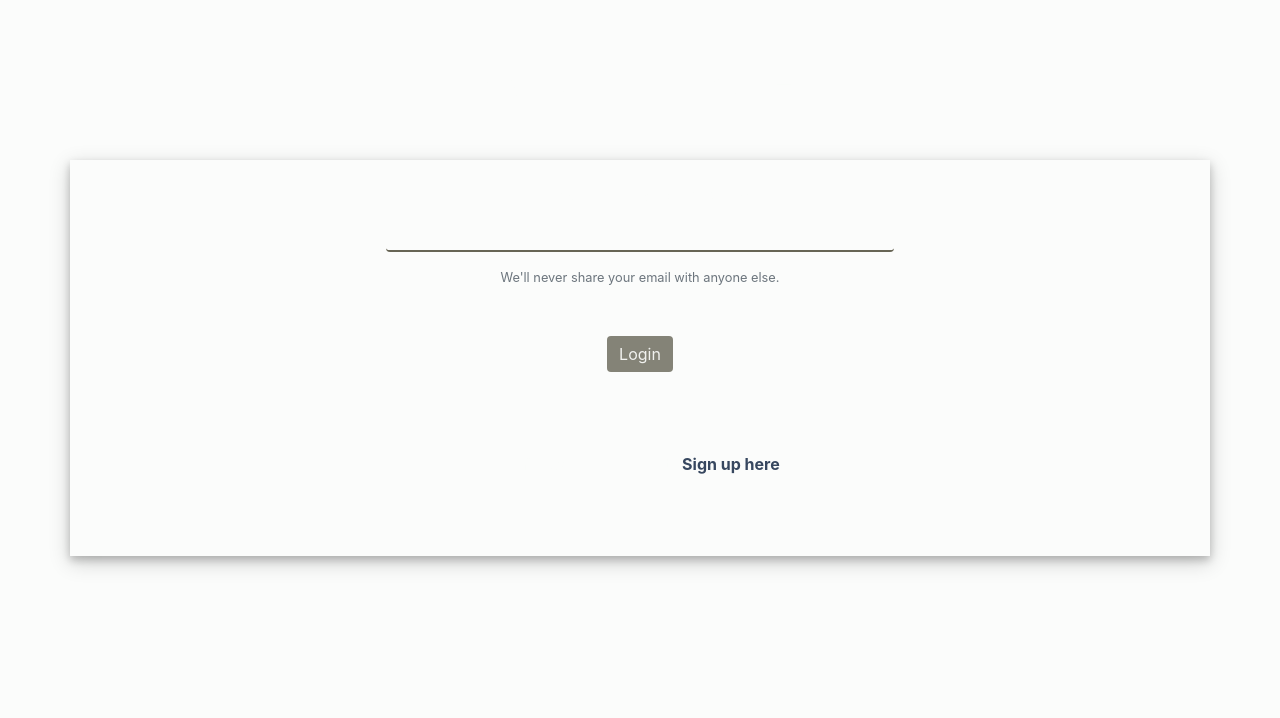
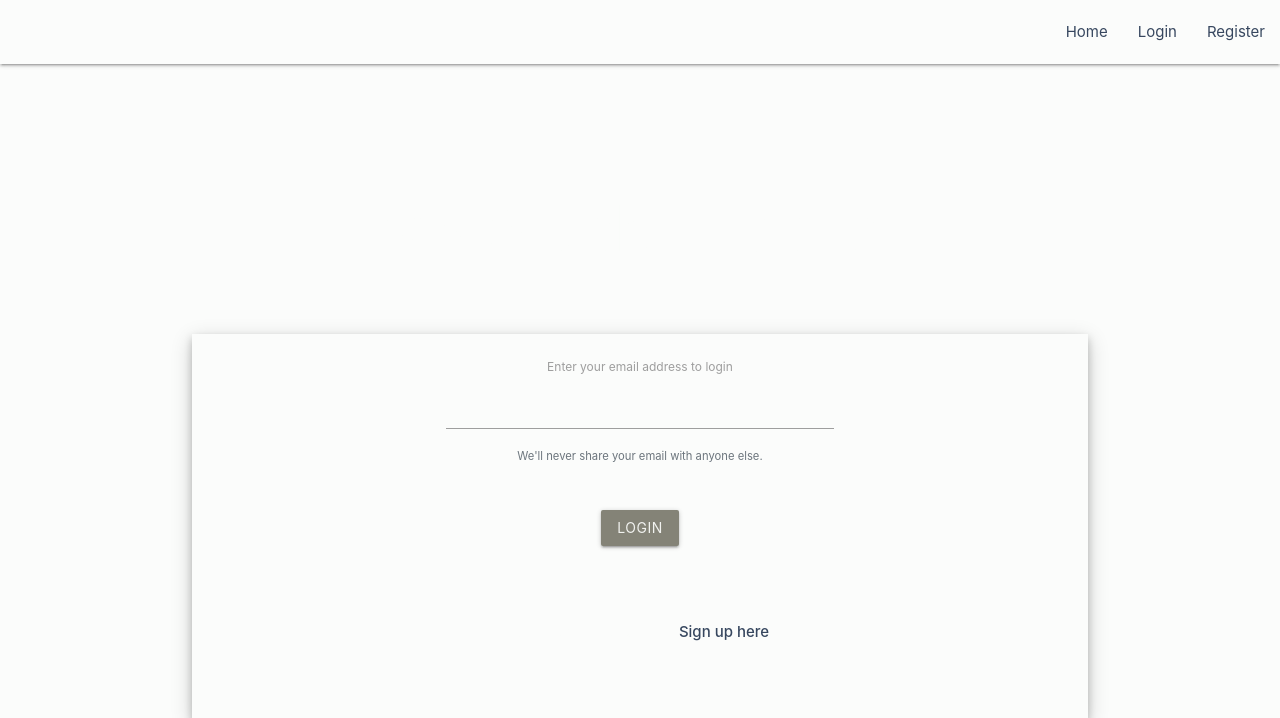
Before and after one commit to ClaireLally8/StudyPal, a Flask app: page / in a window 1280 px wide. Shown: the top 718 px of the page. Run offline with Flask 2, Linux system fonts and the light colour scheme; some libraries are stand-ins or nearby versions.

Commit message:
adjust class names for CSS

```diff
--- a/templates/index.html
+++ b/templates/index.html
@@ -6,10 +6,19 @@
     <meta http-equiv="X-UA-Compatible" content="ie=edge">
     <title>Study Tracker</title>
      <link rel="stylesheet" href="https://stackpath.bootstrapcdn.com/bootstrap/4.3.1/css/bootstrap.min.css" integrity="sha384-ggOyR0iXCbMQv3Xipma34MD+dH/1fQ784/j6cY/iJTQUOhcWr7x9JvoRxT2MZw1T" crossorigin="anonymous">
-     <link rel="stylesheet" href="{{ url_for('static', filename='css/scss.scss') }}" type="text/scss" />
+      <link rel="stylesheet" href="https://cdnjs.cloudflare.com/ajax/libs/materialize/1.0.0/css/materialize.min.css">
      <link rel="stylesheet" href="{{ url_for('static', filename='css/style.css') }}" type="text/css" />
 </head>
 <body>
+    <nav>
+      <div class="nav-wrapper">
+        <ul id="nav-mobile" class="right">
+        <li><a  class = "navlink" href="{{ url_for('base') }}">Home</a></li>
+          <li><a  class = "navlink" href="{{ url_for('home') }}">Login</a></li>
+          <li><a  class = "navlink" href="{{ url_for('register') }}">Register</a></li>
+        </ul>
+      </div>
+    </nav>
 <h1 class="nameindex">My Study Tracker</h1>
  {% block body %}
  {% endblock %}
@@ -18,5 +27,6 @@
 <script src="https://cdnjs.cloudflare.com/ajax/libs/popper.js/1.14.7/umd/popper.min.js" integrity="sha384-UO2eT0CpHqdSJQ6hJty5KVphtPhzWj9WO1clHTMGa3JDZwrnQq4sF86dIHNDz0W1" crossorigin="anonymous"></script>
 <script src="https://stackpath.bootstrapcdn.com/bootstrap/4.3.1/js/bootstrap.min.js" integrity="sha384-JjSmVgyd0p3pXB1rRibZUAYoIIy6OrQ6VrjIEaFf/nJGzIxFDsf4x0xIM+B07jRM" crossorigin="anonymous"></script>
     <script src="https://cdnjs.cloudflare.com/ajax/libs/materialize/1.0.0/js/materialize.min.js"></script>
+    <script src="{{ url_for('static', filename='js/script.js') }}"></script>
 </body>
 </html>
```
